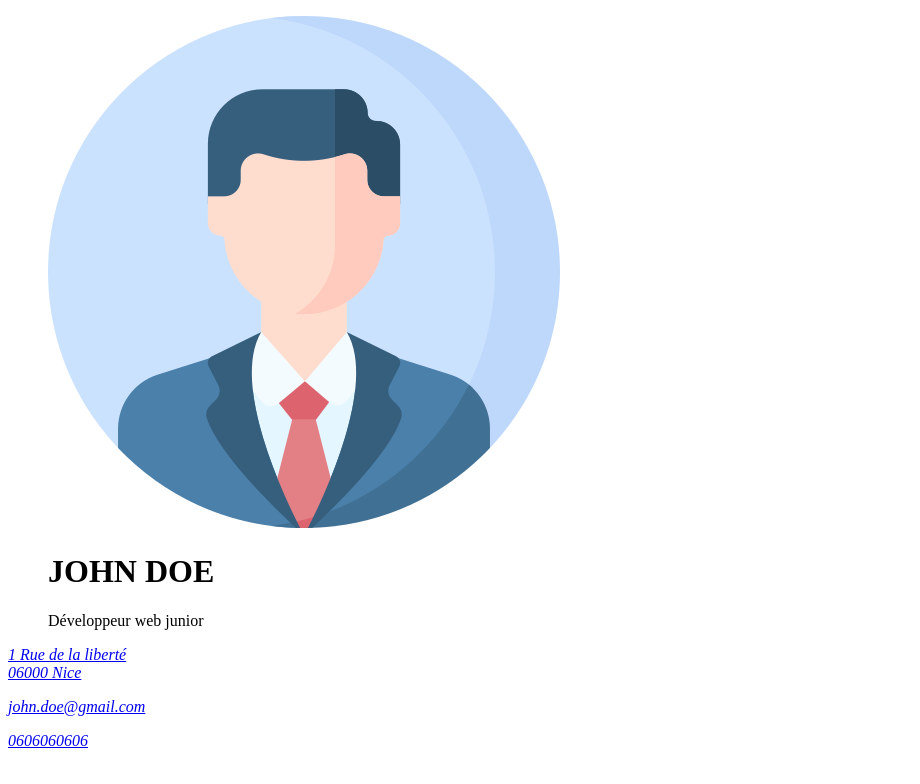
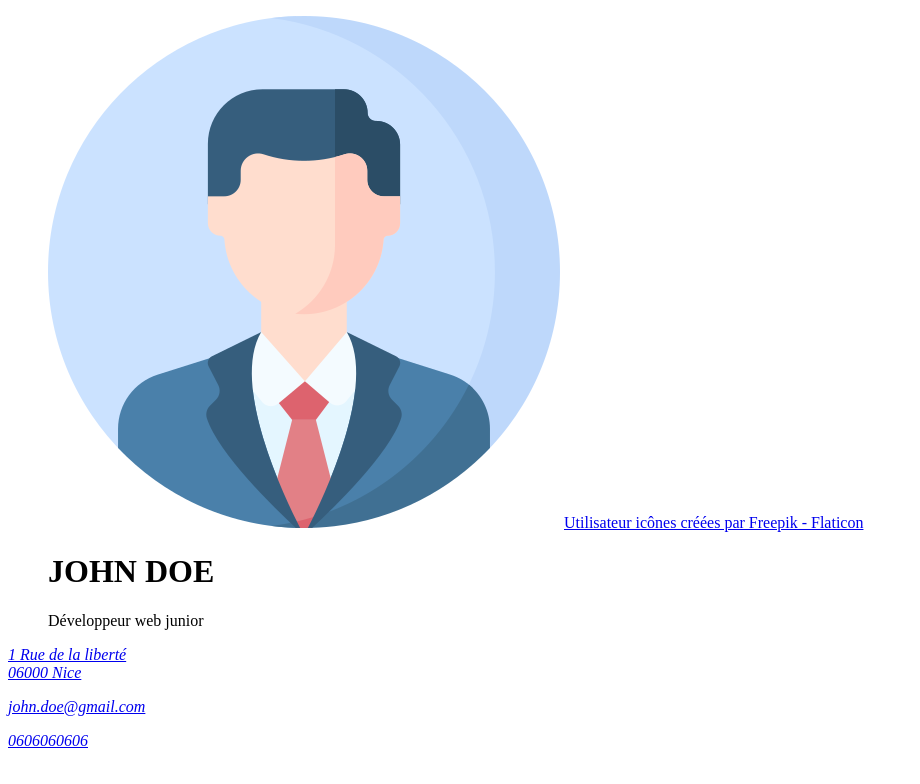
Before and after one commit to mns-9/mon-CV, a plain HTML site: page index.html in a window 1280 px wide. Shown: the whole page, without its empty margins (0-920 px from the left). Drawn offline with Linux system fonts and the light colour scheme.

Commit message:
add header

```diff
--- a/index.html
+++ b/index.html
@@ -9,6 +9,7 @@
     <header>
         <figure>
             <img src="./Images/profil.png" alt="Avatar Homme">
+            <a href="https://www.flaticon.com/fr/icones-gratuites/utilisateur" title="utilisateur icônes">Utilisateur icônes créées par Freepik - Flaticon</a>
             <h1>JOHN DOE</h1>
             <p>Développeur web junior</p>
         </figure>
```
